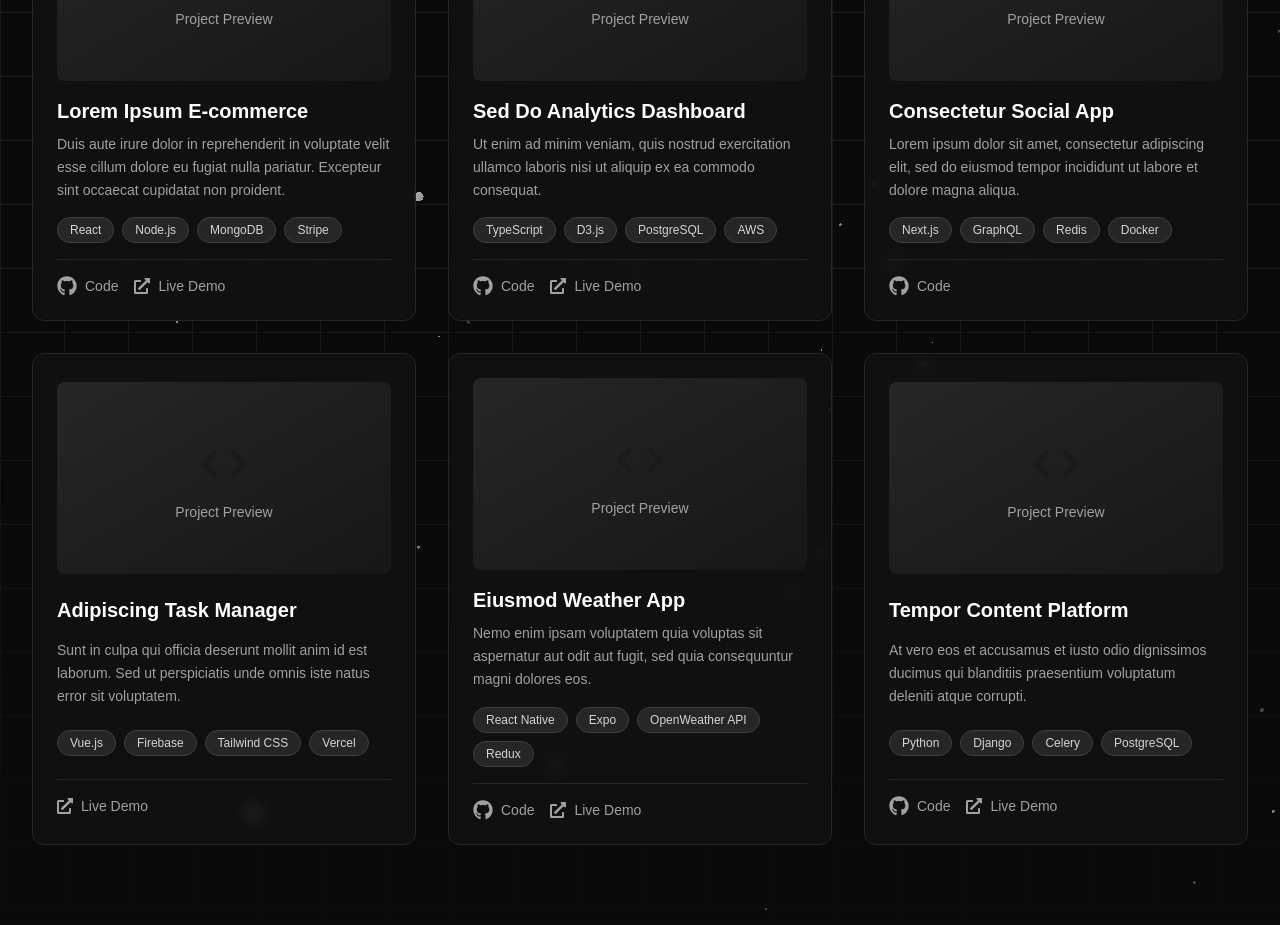
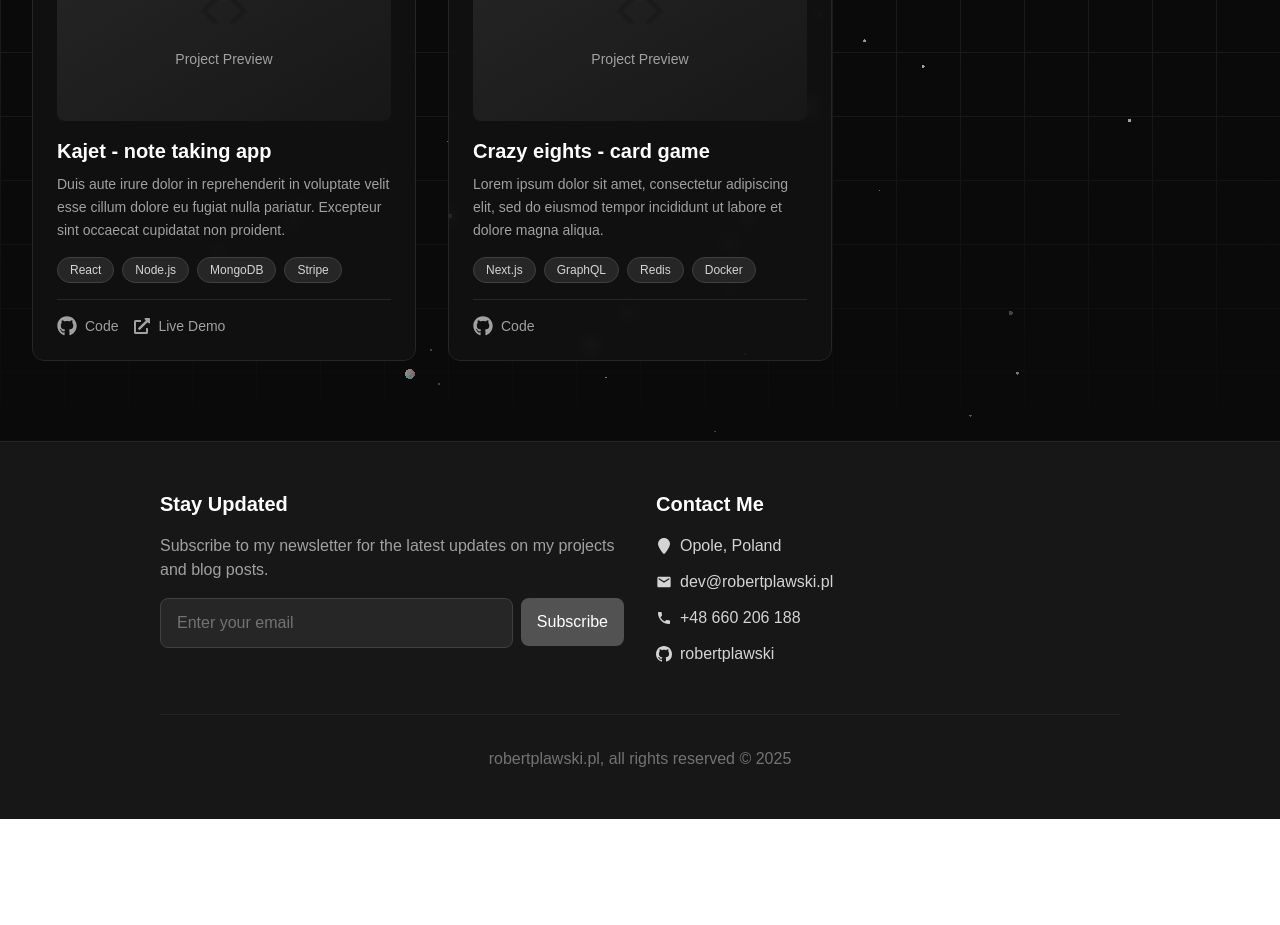
Before and after one commit to robertplawski/robertplawski.pl, a Next.js app: page / in a window 1280 px wide. Shown: the part 1700-2625 px from the top of the page. After the commit the page ends 2519 px from the top, so only its background shows below. Built offline with nearby package versions, Linux system fonts and the light colour scheme.

Commit message:
Changed a couple of things

```diff
--- a/src/app/CurrentYear.tsx
+++ b/src/app/CurrentYear.tsx
@@ -1,6 +1,3 @@
-export const CurrentYear = async () => {
-    "use server"
-    return (
-        <span className="current-year"> {new Date().getFullYear()}  </ span>
-    );
+export const CurrentYear = () => {
+  return <span className="current-year"> {new Date().getFullYear()} </span>;
 };
--- /dev/null
+++ b/src/app/Footer.tsx
@@ -0,0 +1,131 @@
+"use client";
+
+import { useState } from "react";
+import { CurrentYear } from "@/app/CurrentYear";
+import { MdEmail, MdPhone } from "react-icons/md";
+import { BsGithub } from "react-icons/bs";
+import { FaLocationPin } from "react-icons/fa6";
+import { ContactInfo } from "./ContactInfo";
+
+export const Footer = () => {
+  const [email, setEmail] = useState("");
+  const [isSubmitting, setIsSubmitting] = useState(false);
+  const [isSubscribed, setIsSubscribed] = useState(false);
+  const [error, setError] = useState("");
+
+  const handleSubmit = (e: React.FormEvent) => {
+    e.preventDefault();
+    if (!email) {
+      setError("Please enter your email address");
+      return;
+    }
+
+    // Simple email validation
+    const emailRegex = /^[^\s@]+@[^\s@]+\.[^\s@]+$/;
+    if (!emailRegex.test(email)) {
+      setError("Please enter a valid email address");
+      return;
+    }
+
+    setIsSubmitting(true);
+    setError("");
+
+    // Simulate API call
+    setTimeout(() => {
+      setIsSubmitting(false);
+      setIsSubscribed(true);
+      setEmail("");
+    }, 1000);
+  };
+
+  return (
+    <footer className="w-full bg-neutral-900 border-t border-neutral-800 text-neutral-300">
+      <div className="max-w-5xl mx-auto px-4 sm:px-6 lg:px-8 py-12">
+        <div className="grid grid-cols-1 md:grid-cols-2 gap-8">
+          {/* Newsletter Section */}
+          <div className="md:col-span-1">
+            <h3 className="text-xl font-bold text-white mb-4">Stay Updated</h3>
+            <p className="mb-4 text-neutral-400">
+              Subscribe to my newsletter for the latest updates on my projects
+              and blog posts.
+            </p>
+
+            {isSubscribed ? (
+              <div className="bg-green-900/30 border border-green-800 rounded-lg p-4">
+                <p className="text-green-400 font-medium">
+                  Thank you for subscribing! 🎉
+                </p>
+                <p className="text-sm text-green-300 mt-1">
+                  You&apos;ll receive updates soon.
+                </p>
+              </div>
+            ) : (
+              <form
+                onSubmit={handleSubmit}
+                className="space-y-3 flex flex-row  gap-2 flex-wrap"
+              >
+                <input
+                  type="email"
+                  value={email}
+                  onChange={(e) => setEmail(e.target.value)}
+                  placeholder="Enter your email"
+                  className="flex-1 px-4 py-3 bg-neutral-800 border border-neutral-700 rounded-lg focus:outline-none focus:ring-2 focus:ring-neutral-500 focus:border-transparent text-white placeholder-neutral-500"
+                  disabled={isSubmitting}
+                />
+                <button
+                  type="submit"
+                  disabled={isSubmitting}
+                  className="h-full bg-neutral-600 hover:bg-neutral-700 text-white font-medium py-3 px-4 rounded-lg transition duration-300 ease-in-out transform hover:scale-[1.02] disabled:opacity-50 disabled:cursor-not-allowed"
+                >
+                  {isSubmitting ? "Subscribing..." : "Subscribe"}
+                </button>
+                {error && (
+                  <p className="text-red-400 text-sm mt-1 w-full">{error}</p>
+                )}
+              </form>
+            )}
+          </div>
+
+          {/* Contact Info */}
+          <div className="md:col-span-1">
+            <h3 className="text-xl font-bold text-white mb-4">Contact Me</h3>
+            <div className="space-y-3">
+              <ContactInfo
+                icon={<FaLocationPin />}
+                label={"Robert's location"}
+                value={"Opole, Poland"}
+              />
+              <ContactInfo
+                icon={<MdEmail />}
+                label={"Robert's email address"}
+                href={"mailto:dev@robertplawski.pl"}
+                value={"dev@robertplawski.pl"}
+              />
+              <ContactInfo
+                icon={<MdPhone />}
+                label={"Robert's phone number"}
+                href={"tel:+48660206188"}
+                value={"+48 660 206 188"}
+                fallback={"+48 ___ ___ ___"}
+              />
+              <ContactInfo
+                icon={<BsGithub />}
+                label={"Robert's Github account"}
+                href={"https://github.com/robertplawski"}
+                value={"robertplawski"}
+              />
+            </div>
+          </div>
+        </div>
+
+        {/* Copyright */}
+        <div className="border-t border-neutral-800 mt-12 pt-8 text-center text-neutral-500">
+          <p>
+            robertplawski.pl, all rights reserved &copy;
+            <CurrentYear />
+          </p>
+        </div>
+      </div>
+    </footer>
+  );
+};
--- a/src/app/Portfolio.tsx
+++ b/src/app/Portfolio.tsx
@@ -18,31 +18,39 @@ interface Project {
 const projects: Project[] = [
   {
     id: 1,
-    title: "Lorem Ipsum E-commerce",
+    title: "Kajet - note taking app",
     description:
       "Duis aute irure dolor in reprehenderit in voluptate velit esse cillum dolore eu fugiat nulla pariatur. Excepteur sint occaecat cupidatat non proident.",
     technologies: ["React", "Node.js", "MongoDB", "Stripe"],
     githubUrl: "https://github.com",
     liveUrl: "https://example.com",
   },
-  {
+  /*{
     id: 2,
-    title: "Sed Do Analytics Dashboard",
+    title: "create-eksa-app",
     description:
-      "Ut enim ad minim veniam, quis nostrud exercitation ullamco laboris nisi ut aliquip ex ea commodo consequat.",
-    technologies: ["TypeScript", "D3.js", "PostgreSQL", "AWS"],
-    githubUrl: "https://github.com",
-    liveUrl: "https://example.com",
-  },
+      "create-eksa-app is a modern, fully-configured fullstack starter kit for Next.js applications designed to get you up and running in minutes.",
+    technologies: [
+      "Next.js",
+      "TailwindCSS",
+      "shadcn/ui",
+      "Drizzle ORM",
+      "Auth.js",
+      "next-intl",
+      "TypeScript",
+    ],
+    githubUrl: "https://github.com/eksabajt-pl/create-eksa-app",
+    liveUrl: "https://create.eksabajt.pl",
+  },*/
   {
     id: 3,
-    title: "Consectetur Social App",
+    title: "Crazy eights - card game",
     description:
       "Lorem ipsum dolor sit amet, consectetur adipiscing elit, sed do eiusmod tempor incididunt ut labore et dolore magna aliqua.",
     technologies: ["Next.js", "GraphQL", "Redis", "Docker"],
     githubUrl: "https://github.com",
   },
-  {
+  /*{
     id: 4,
     title: "Adipiscing Task Manager",
     description:
@@ -67,7 +75,7 @@ const projects: Project[] = [
     technologies: ["Python", "Django", "Celery", "PostgreSQL"],
     githubUrl: "https://github.com",
     liveUrl: "https://example.com",
-  },
+  },*/
 ];
 
 export default function Portfolio() {
--- a/src/app/ProfessionalExperience.tsx
+++ b/src/app/ProfessionalExperience.tsx
@@ -38,7 +38,7 @@ export default function ProfessionalExperience() {
   return (
     <section
       id="experience"
-      className="py-20 px-4 sm:px-6 lg:px-8 bg-neutral-950"
+      className="py-20 px-4 sm:px-6 lg:px-8 bg-neutral-950 border-y-1 border-neutral-700"
     >
       <div className="mx-auto max-w-3xl">
         <div className="text-center mb-16">
@@ -50,7 +50,8 @@ export default function ProfessionalExperience() {
           </p>
         </div>
 
-        <ol className="relative border-l border-neutral-700">
+        <div className="mask-b-from-75% pb-1 px-4">
+          <ol className="relative border-l border-neutral-70 ">
             {experiences.map((experience) => (
               <li key={experience.id} className="mb-10 ml-8">
                 <div className="absolute p-1 scale-140 -translate-x-2  bg-neutral-800 rounded-full mt-1.5 -left-1.5 border border-neutral-900">
@@ -82,6 +83,7 @@ export default function ProfessionalExperience() {
             ))}
           </ol>
         </div>
+      </div>
     </section>
   );
 }
--- a/src/app/page.tsx
+++ b/src/app/page.tsx
@@ -15,6 +15,7 @@ import { FaChevronDown, FaDocker } from "react-icons/fa";
 import { HeroButton } from "@/app/HeroButton";
 import { JobStatus } from "@/app/JobStatus";
 import { CurrentYear } from "@/app/CurrentYear";
+import { Footer } from "@/app/Footer";
 import EyeCandy from "./EyeCandy";
 import Portfolio from "./Portfolio";
 import ProfessionalExperience from "./ProfessionalExperience";
@@ -125,6 +126,7 @@ export default function Home() {
       </div>
       <ProfessionalExperience />
       <Portfolio />
+      <Footer />
     </>
   );
 }
```
Lines whose indentation alone changed are shown as unchanged.
